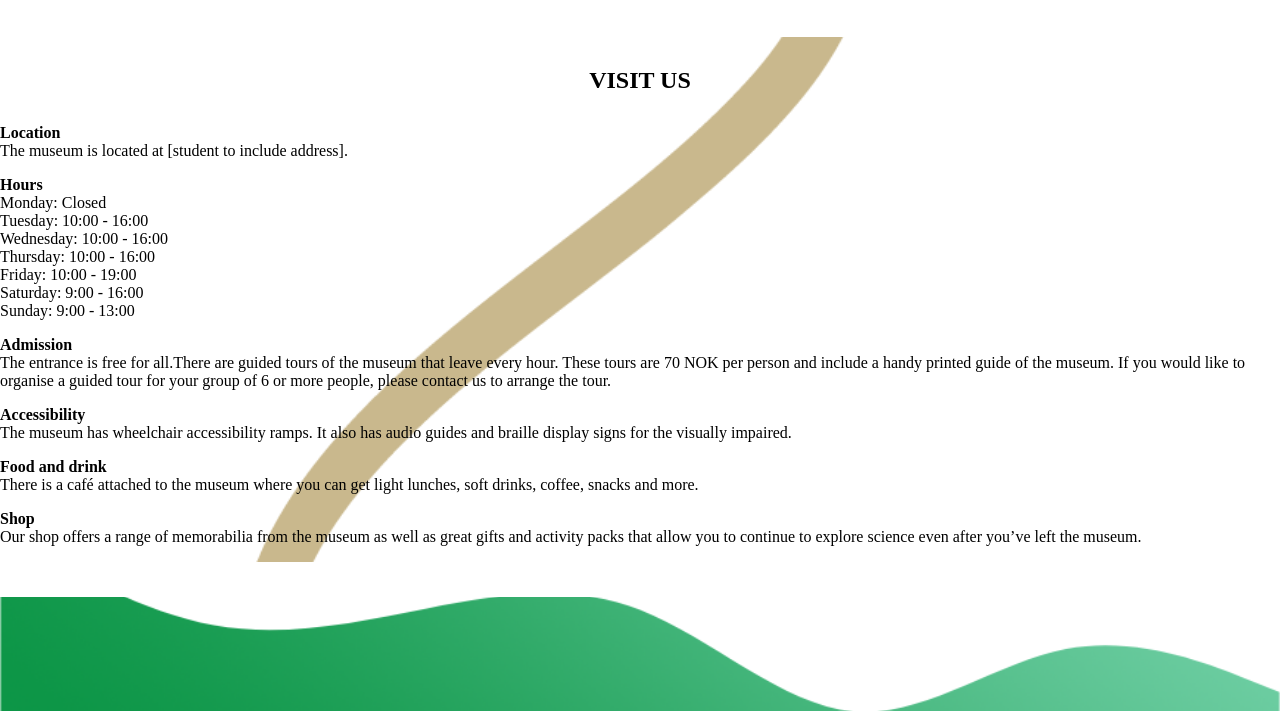
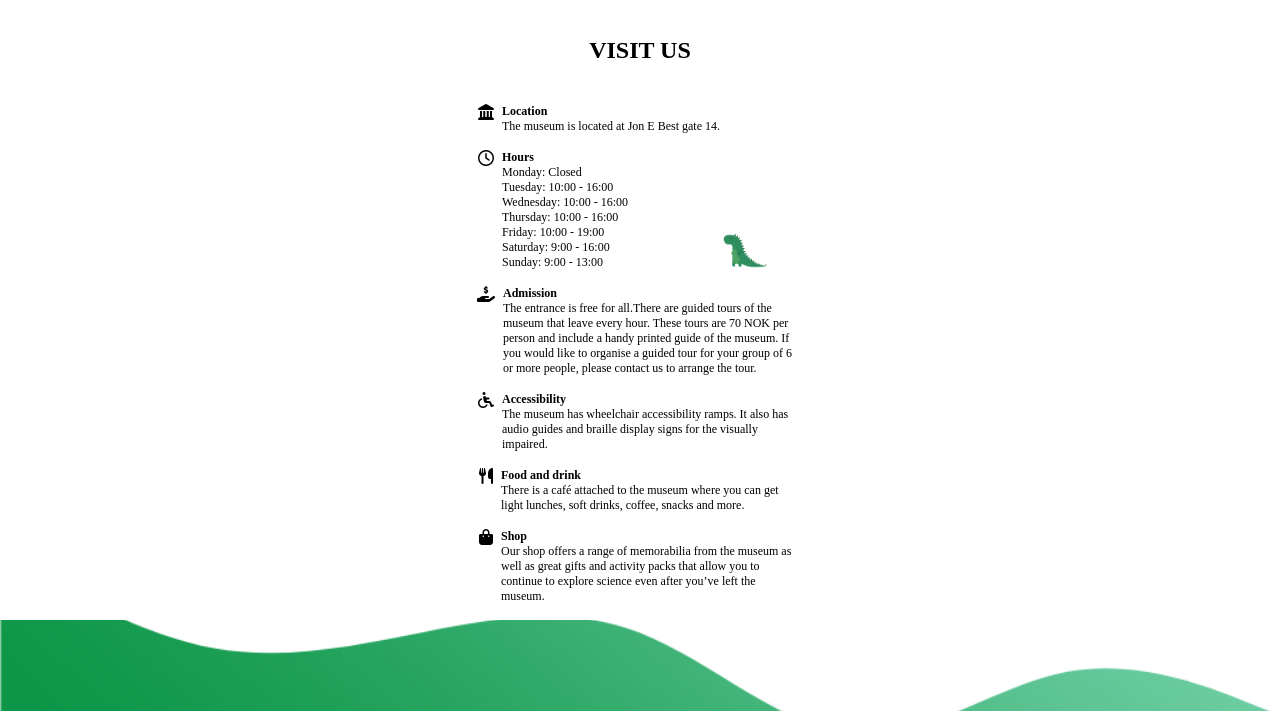
Before and after one commit to rydlande/Semester_Project_1, a plain HTML site: page visit.html in a window 1280 px wide. Shown: the part 43-754 px from the top of the page. Drawn offline with Linux system fonts and the light colour scheme; a web font is replaced by a local one.

Commit message:
ferdig med visit siden

```diff
--- a/main.css
+++ b/main.css
@@ -222,12 +222,6 @@ h1 {
 
 
     /* VISIT */
-.sti {
-    background-image: url("./media/sti.png");
-    background-size: cover;
-    background-repeat: no-repeat;
-    background-position: center;
-}
 .logo-visit {
     display: flex;
     justify-content: space-between;
@@ -244,15 +238,40 @@ h1 {
 }
 .title2 {
     color: black;
-    padding: 30px;
+    padding-bottom: 40px;
 }
 .visit-bold {
     font-weight: bold;
+    font-size: 12px;
 }
 .visit-thin {
     font-weight: lighter;
     padding-bottom: 16px;
+    font-size: 12px;
 }
+.visit-box {
+    display: flex;
+    flex-direction: row;
+    justify-content: center;
+}
+.visit-text {
+    display: flex;
+    flex-direction: column;
+    width: 300px;
+}
+.visit-icon {
+    padding-right: 8px;
+}
+.visit-dino1 img {
+    width: 70px;
+    margin-left: 80px;
+    margin-top: 60px;
+}
+.jævladino {
+    display: flex;
+    flex-direction: row;
+}
+
     /* VISIT */
 
 
@@ -274,7 +293,7 @@ h1 {
     padding-bottom: 30px;
 }
 a.sendmeback:link, a:visited {
-    background-color: #8a61bc;
+    background-color: #4c846d;
       color: white;
       padding: 16px 20px;
     text-align: center;
@@ -284,7 +303,7 @@ a.sendmeback:link, a:visited {
     margin-top: 10px;
 }
 a.sendmeback:hover, a:active {
-    background-color: #d95145;
+    background-color: #8a61bc;
 }
 .oppussing {
     max-width: 250px;
--- a/visit.html
+++ b/visit.html
@@ -28,18 +28,36 @@
 
   <main>
 
-    <div class="sti">
+    <div>
       <div>
         <h1 class="title2">VISIT US</h1>
       </div>
-      <div>
+
+
+
+      <div class="visit-box">
+        <div class="visit-icon">
+          <i class="fa-solid fa-landmark"></i>
+        </div>
+        <div class="visit-text">
         <p class="visit-bold">Location</p>
         <p class="visit-thin">
-          The museum is located at [student to include address].
+          The museum is located at Jon E Best gate 14.
         </p>
       </div>
-      <div>
+      </div>
+
+
+
+
+
+      <div class="visit-box">
+        <div class="visit-icon">
+          <i class="fa-regular fa-clock"></i>
+        </div>
+      <div class="visit-text">
         <p class="visit-bold">Hours</p>
+        <div class="jævladino">
         <p class="visit-thin">
           Monday: Closed</br>
             Tuesday: 10:00 - 16:00</br>
@@ -49,8 +67,19 @@
             Saturday: 9:00 - 16:00</br>
             Sunday: 9:00 - 13:00</p>
         </p>
+        <div class="visit-dino1">
+          <img src="./media/dino1.png" alt="dinosaur">
+        </div>
       </div>
-      <div>
+        </div>
+    </div>
+
+
+      <div class="visit-box">
+        <div class="visit-icon">
+          <i class="fa-solid fa-hand-holding-dollar"></i>
+        </div>
+      <div class="visit-text">
         <p class="visit-bold">Admission</p>
         <p class="visit-thin">
           The entrance is free for all.There are guided tours of the museum that
@@ -60,21 +89,43 @@
           arrange the tour.
         </p>
       </div>
-      <div>
+      </div>
+
+
+      <div class="visit-box">
+        <div class="visit-icon">
+          <i class="fa-solid fa-wheelchair"></i>
+        </div>
+      <div class="visit-text">
         <p class="visit-bold">Accessibility</p>
         <p class="visit-thin">
           The museum has wheelchair accessibility ramps. It also has audio
           guides and braille display signs for the visually impaired.
         </p>
       </div>
-      <div>
+      </div>
+
+
+      <div class="visit-box">
+        <div class="visit-icon">
+          <i class="fa-solid fa-utensils"></i>
+        </div>
+      <div class="visit-text">
         <p class="visit-bold">Food and drink</p>
         <p class="visit-thin">
           There is a café attached to the museum where you can get light
           lunches, soft drinks, coffee, snacks and more.
         </p>
       </div>
-      <div>
+      </div>
+
+
+      <div class="visit-box">
+        <div class="visit-icon">
+          <i class="fa-solid fa-bag-shopping"></i>
+        </div>
+
+      <div class="visit-text">
         <p class="visit-bold">Shop</p>
         <p class="visit-thin">
           Our shop offers a range of memorabilia from the museum as well as
@@ -82,7 +133,8 @@
           science even after you’ve left the museum.
         </p>
       </div>
-    </div>
+      </div>
+  </div>
   </main>
 
   <footer class="footer-visit">
```
Also changed, not shown: index.html (+1 -1 lines), pagerebuild.html (+1 -0 lines).
